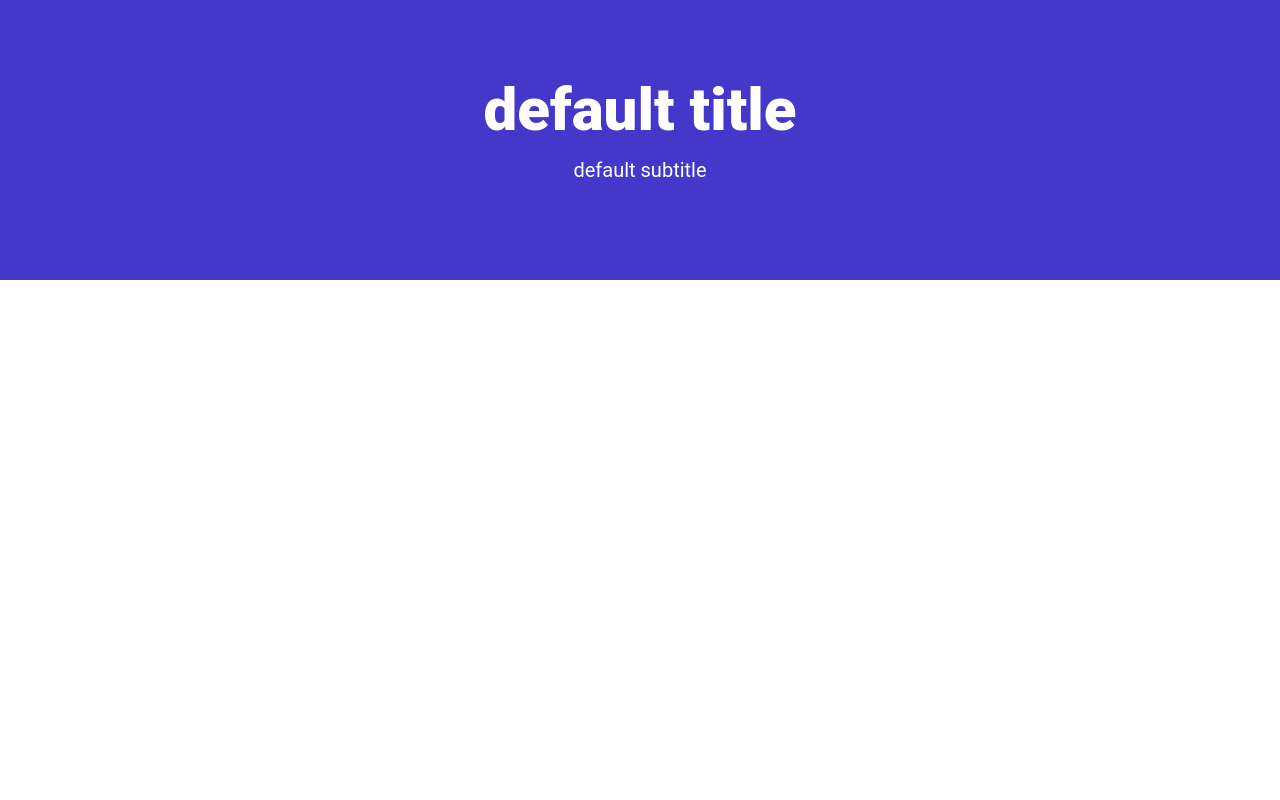
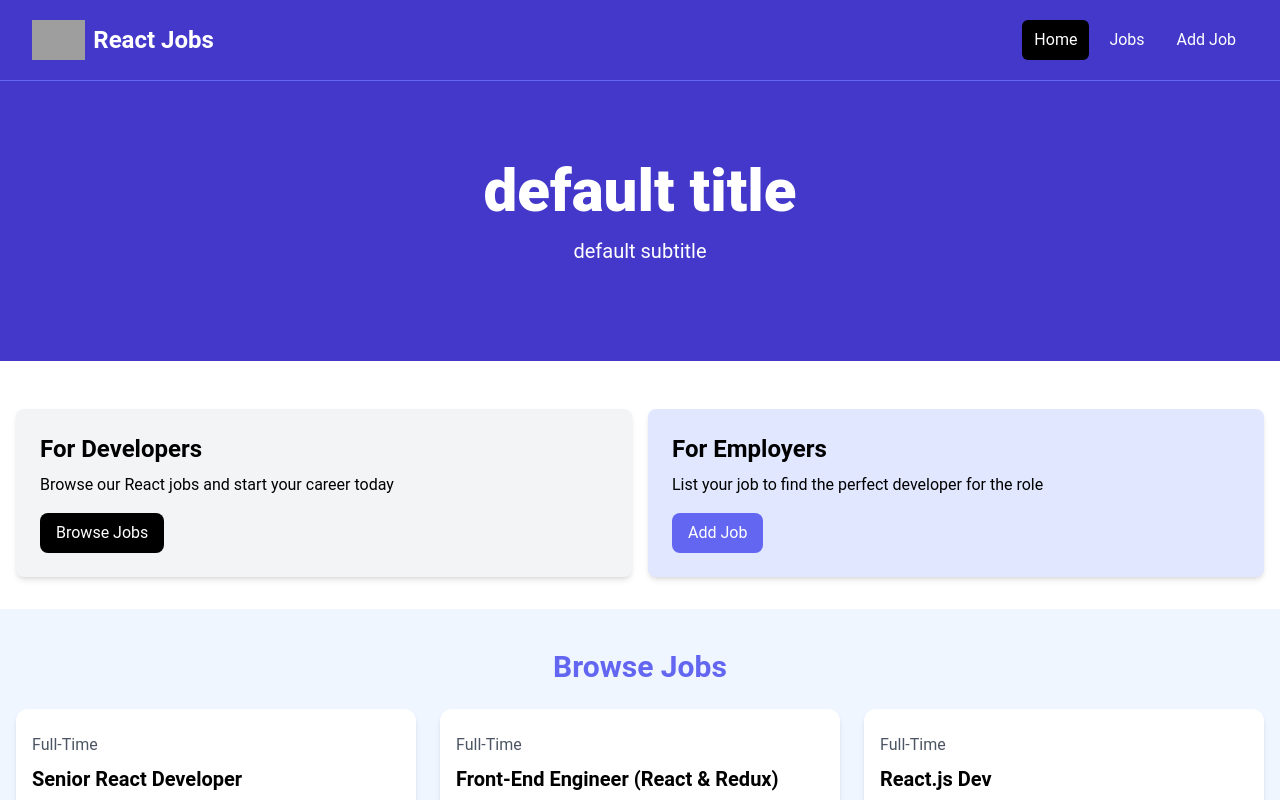
Before and after one commit to Blue89Azul/react-app, a React (Vite) app: page / in a window 1280 px wide. Shown: the top 800 px of the page. Built offline with nearby package versions, Linux system fonts and the light colour scheme; grey boxes are pictures that could not be loaded.

Commit message:
added MainLayout

```diff
--- a/src/App.jsx
+++ b/src/App.jsx
@@ -5,10 +5,15 @@
   RouterProvider
 } from "react-router-dom";
 
+import MainLayout from "./layouts/MainLayout";
 import HomePage from "./pages/HomePage";
 
 const router = createBrowserRouter(
-  createRoutesFromElements(<Route index element={<HomePage />} />)
+  createRoutesFromElements(
+    <Route path='/' element={<MainLayout />}>
+      <Route index element={<HomePage />} />
+    </Route>
+  )
 );
 
 const App = () => {
--- /dev/null
+++ b/src/layouts/MainLayout.jsx
@@ -0,0 +1,13 @@
+import { Outlet } from 'react-router-dom'
+import Navbar from "../components/Navbar";
+
+const MainLayout = () => {
+    return (
+        <>
+            <Navbar />
+            <Outlet />
+        </>
+    );
+}
+
+export default MainLayout;
--- a/src/pages/HomePage.jsx
+++ b/src/pages/HomePage.jsx
@@ -1,12 +1,16 @@
-import Navbar from "../components/Navbar";
 import Hero from "../components/Hero";
 import HomeCards from "../components/HomeCards";
 import JobListings from "../components/JobListings";
 import ViewAllJobs from "../components/ViewAllJobs";
 
 const HomePage = () => {
-    return(
-        <Hero />
+    return (
+        <>
+            <Hero />
+            <HomeCards />
+            <JobListings />
+            <ViewAllJobs />
+        </>
     );
 }
 
```
